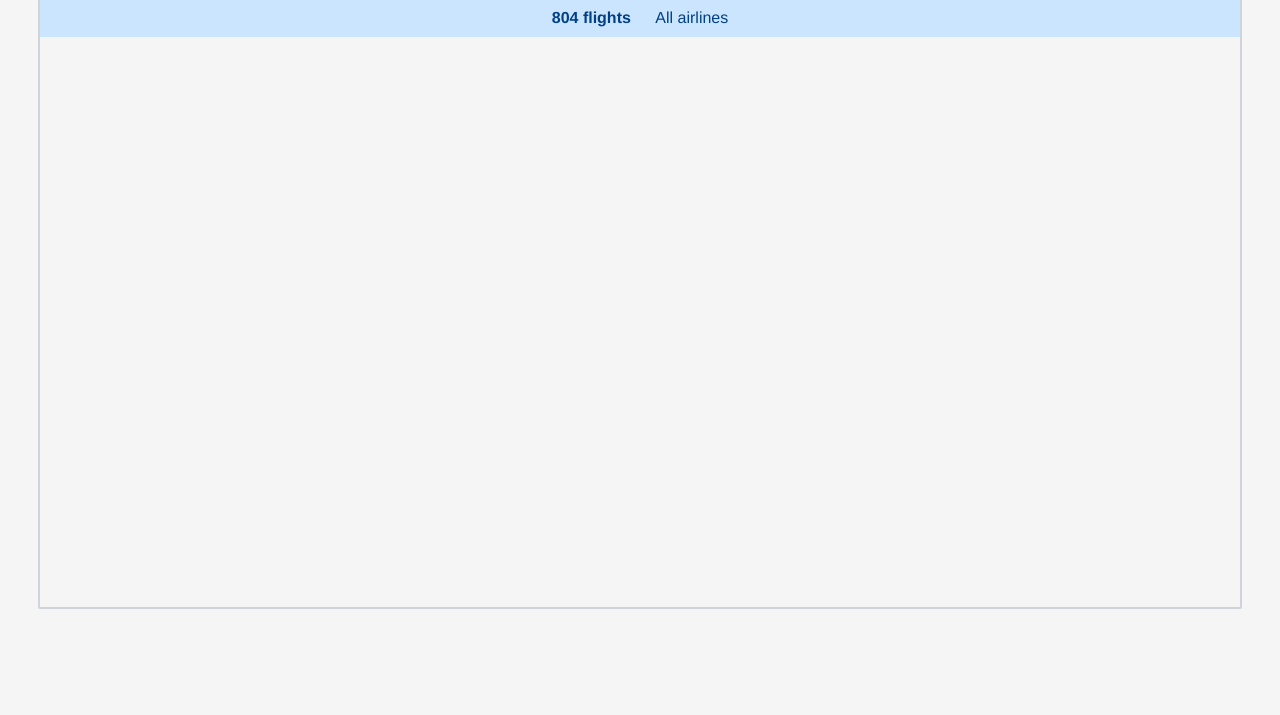
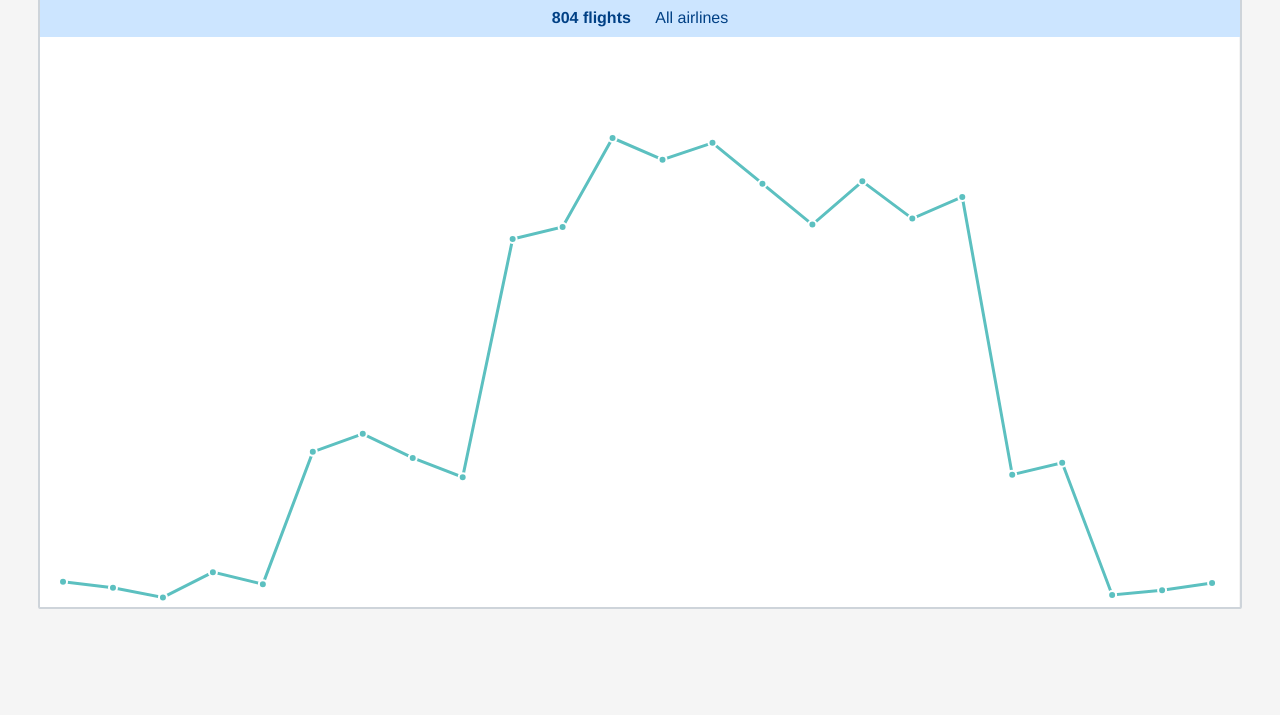
Before and after one commit to ramkrishna757575/svg-graph, a plain HTML site: page src/index.html in a window 1280 px wide. Shown: the part 85-800 px from the top of the page. Drawn offline with Linux system fonts and the light colour scheme.

Commit message:
plotted line and points in svg

```diff
--- a/src/index.html
+++ b/src/index.html
@@ -20,7 +20,7 @@
     </div>
     <div style="clear: both"></div>
     <div id="chart-container" class="chart-container">
-      <div class="chart-header center">
+      <div class="chart-header center" id="chart-header">
         <div class="flights-count inline" id="flights-count">
           <h6><strong>804 flights</strong></h6>
         </div>
@@ -28,8 +28,8 @@
           <h6>All airlines</h6>
         </div>
       </div>
-      <div class="chart-plot">
-
+      <div class="chart-plot" id="chart-plot">
+        <svg xmlns="http://www.w3.org/2000/svg" id="svg-chart"></svg>
       </div>
     </div>
     <script src="airline-data.js"></script>
--- a/src/index.js
+++ b/src/index.js
@@ -1,10 +1,11 @@
 const keys = Object.keys(airlines);
 var dataPoints = new Array(24);
-
+var selectedAirline = 'total';
 var initialCounterObj = {};
 keys.map(function (key) {
   initialCounterObj[key] = 0;
 });
+
 initialCounterObj["total"] = 0;
 initDataPoints(dataPoints);
 flights_jan_01_2008.map(function (data) {
@@ -23,8 +24,6 @@ flights_jan_01_2008.map(function (data) {
   }
 });
 
-console.log(dataPoints);
-
 function initDataPoints(dataPoints) {
   for (var i = 0; i < dataPoints.length; i++) {
     dataPoints[i] = Object.assign({}, initialCounterObj);
@@ -39,7 +38,12 @@ function recalculateChartSize() {
   var headerHeight = document.getElementById('header').clientHeight;
   var windowHeight = window.innerHeight;
   var availableHeight = windowHeight - headerHeight - Math.ceil(windowHeight / 5);
-  document.getElementById('chart-container').setAttribute("style", `height:${availableHeight}px`);
+  var chartContainer = document.getElementById('chart-container');
+  chartContainer.setAttribute("style", "height:" + availableHeight + "px");
+  var chartWidth = chartContainer.clientWidth;
+  var chartHeaderHeight = document.getElementById('chart-header').clientHeight;
+  var bodyLeftMargin = window.getComputedStyle(document.body).marginLeft;
+  plotGraph(dataPoints, selectedAirline, chartWidth, availableHeight - chartHeaderHeight, parseInt(bodyLeftMargin) + 10, 0);
 }
 
 window.onload = initChart();
@@ -53,3 +57,80 @@ window.onresize = function () {
     }, 300);
   }
 };
+
+//SVG graph related functions
+function getCountsArray(graphData, attribute) {
+  return graphData.map(function (item) {
+    return item[attribute];
+  });
+}
+
+function calculateSVGData(graphData, attribute, width, height, xoffset, yoffset) {
+  var values = getCountsArray(graphData, attribute);
+  return getCoordinates(values, width, height, xoffset, yoffset)
+}
+
+
+function getCoordinates(values, width, height, xoffset, yoffset) {
+  var min = Math.floor(Math.min.apply(null, values) * 0.8);
+  var max = Math.ceil(Math.max.apply(null, values) * 1.2);
+
+  var yRatio = (max - min) / height;
+  var xRatio = width / (values.length);
+  return values.map(function (value, i) {
+    var y = height - ((value - min) / yRatio);
+    var x = (xRatio * i) - (xRatio / 2);
+    return [x + xoffset, y + yoffset];
+  });
+}
+
+function plotGraph(data, attribute, width, height, xoffset = 0, yoffset = 0) {
+  var svgData = calculateSVGData(data, attribute, width, height, xoffset, yoffset);
+  var svgChart = document.getElementById('svg-chart');
+  svgChart.innerHTML = "";
+  svgChart.setAttribute("style", "shape-rendering:auto;height:" + height + "px; width:" + width + "px");
+
+  drawLine(svgChart, svgData);
+  drawPoints(svgChart, svgData);
+}
+
+function drawLine(svgElement, svgData) {
+  var lineData = "";
+  svgData.map(function (coordinates, i) {
+    var command = i === 0 ? "M" : "L";
+    lineData = lineData
+      + " "
+      + command
+      + " "
+      + coordinates[0]
+      + ","
+      + coordinates[1]
+  });
+
+  var line = document.createElementNS(
+    "http://www.w3.org/2000/svg",
+    "path"
+  );
+  line.setAttribute("d", lineData);
+  line.setAttribute("fill", "none");
+  line.setAttribute("stroke", "#5CC0C0");
+  line.setAttribute("stroke-width", 3);
+  svgElement.appendChild(line);
+}
+
+function drawPoints(svgElement, svgData) {
+  svgData.map(function (coordinates) {
+    var point = document.createElementNS(
+      "http://www.w3.org/2000/svg",
+      "circle"
+    );
+
+    point.setAttribute("cx", coordinates[0]);
+    point.setAttribute("cy", coordinates[1]);
+    point.setAttribute("r", 4);
+    point.setAttribute("fill", "#5CC0C0");
+    point.setAttribute("stroke", "#fff");
+    point.setAttribute("stroke-width", 2);
+    svgElement.appendChild(point);
+  });
+}
--- a/src/styles.css
+++ b/src/styles.css
@@ -67,3 +67,7 @@ p {
 .chart-unit-x {
   width: 4%;
 }
+
+#svg-chart {
+  background: #fff;
+}
```
